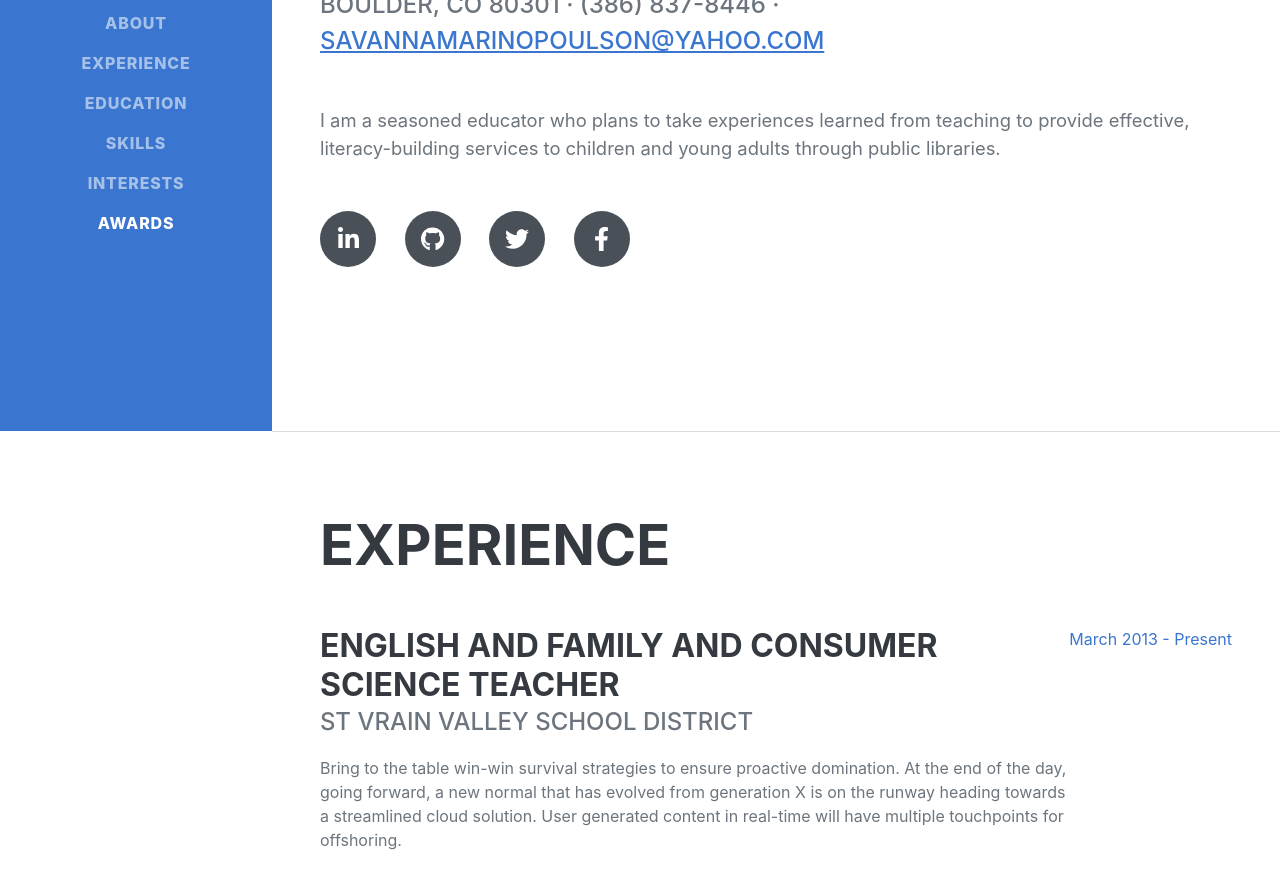
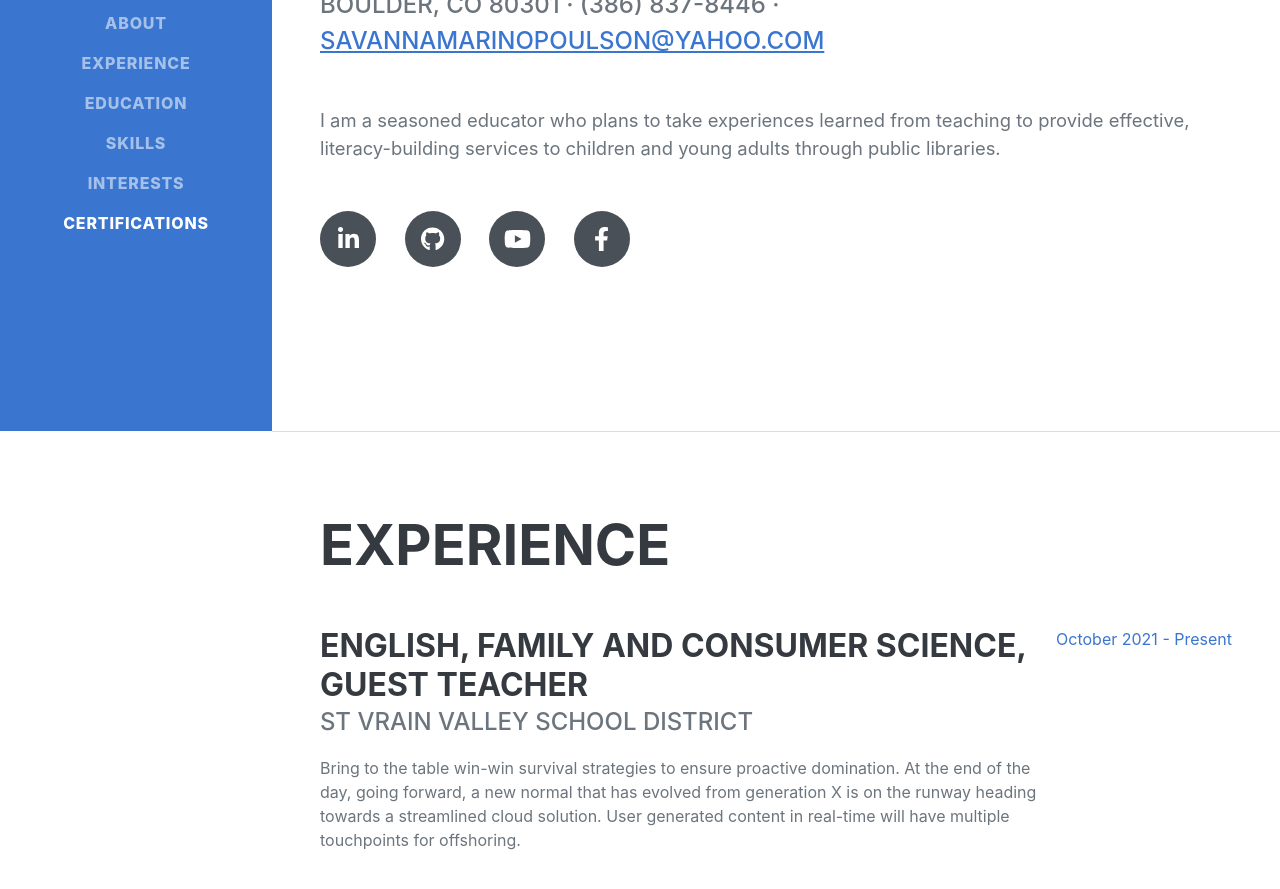
Before and after one commit to sepoulson/sepoulson.github.io, a plain HTML site: page index.html in a window 1280 px wide. Shown: the part 369-1258 px from the top of the page. Drawn offline with nearby package versions, Linux system fonts and the light colour scheme; a web font is replaced by a local one.

Commit message:
Update index.html

```diff
--- a/index.html
+++ b/index.html
@@ -36,7 +36,7 @@
                 <li class="nav-item"><a class="nav-link js-scroll-trigger" href="#education">Education</a></li>
                 <li class="nav-item"><a class="nav-link js-scroll-trigger" href="#skills">Skills</a></li>
                 <li class="nav-item"><a class="nav-link js-scroll-trigger" href="#interests">Interests</a></li>
-                <li class="nav-item"><a class="nav-link js-scroll-trigger" href="#awards">Awards</a></li>
+                <li class="nav-item"><a class="nav-link js-scroll-trigger" href="#awards">Certifications</a></li>
             </ul>
         </div>
     </nav>
@@ -59,7 +59,7 @@
                 <div class="social-icons">
                     <a class="social-icon" href="#!"><i class="fab fa-linkedin-in"></i></a>
                     <a class="social-icon" href="#!"><i class="fab fa-github"></i></a>
-                    <a class="social-icon" href="#!"><i class="fab fa-twitter"></i></a>
+                    <a class="social-icon" href="#!"><i class="fab fa-youtube"></i></a>
                     <a class="social-icon" href="#!"><i class="fab fa-facebook-f"></i></a>
                 </div>
             </div>
@@ -71,14 +71,14 @@
                 <h2 class="mb-5">Experience</h2>
                 <div class="d-flex flex-column flex-md-row justify-content-between mb-5">
                     <div class="flex-grow-1">
-                        <h3 class="mb-0">English and family and consumer science teacher</h3>
+                        <h3 class="mb-0">English, Family and Consumer Science, Guest Teacher</h3>
                         <div class="subheading mb-3">St Vrain Valley School District</div>
                         <p>Bring to the table win-win survival strategies to ensure proactive domination. At the end of
                             the day, going forward, a new normal that has evolved from generation X is on the runway
                             heading towards a streamlined cloud solution. User generated content in real-time will have
                             multiple touchpoints for offshoring.</p>
                     </div>
-                    <div class="flex-shrink-0"><span class="text-primary">March 2013 - Present</span></div>
+                    <div class="flex-shrink-0"><span class="text-primary">October 2021 - Present</span></div>
                 </div>
                 <div class="d-flex flex-column flex-md-row justify-content-between mb-5">
                     <div class="flex-grow-1">
```
